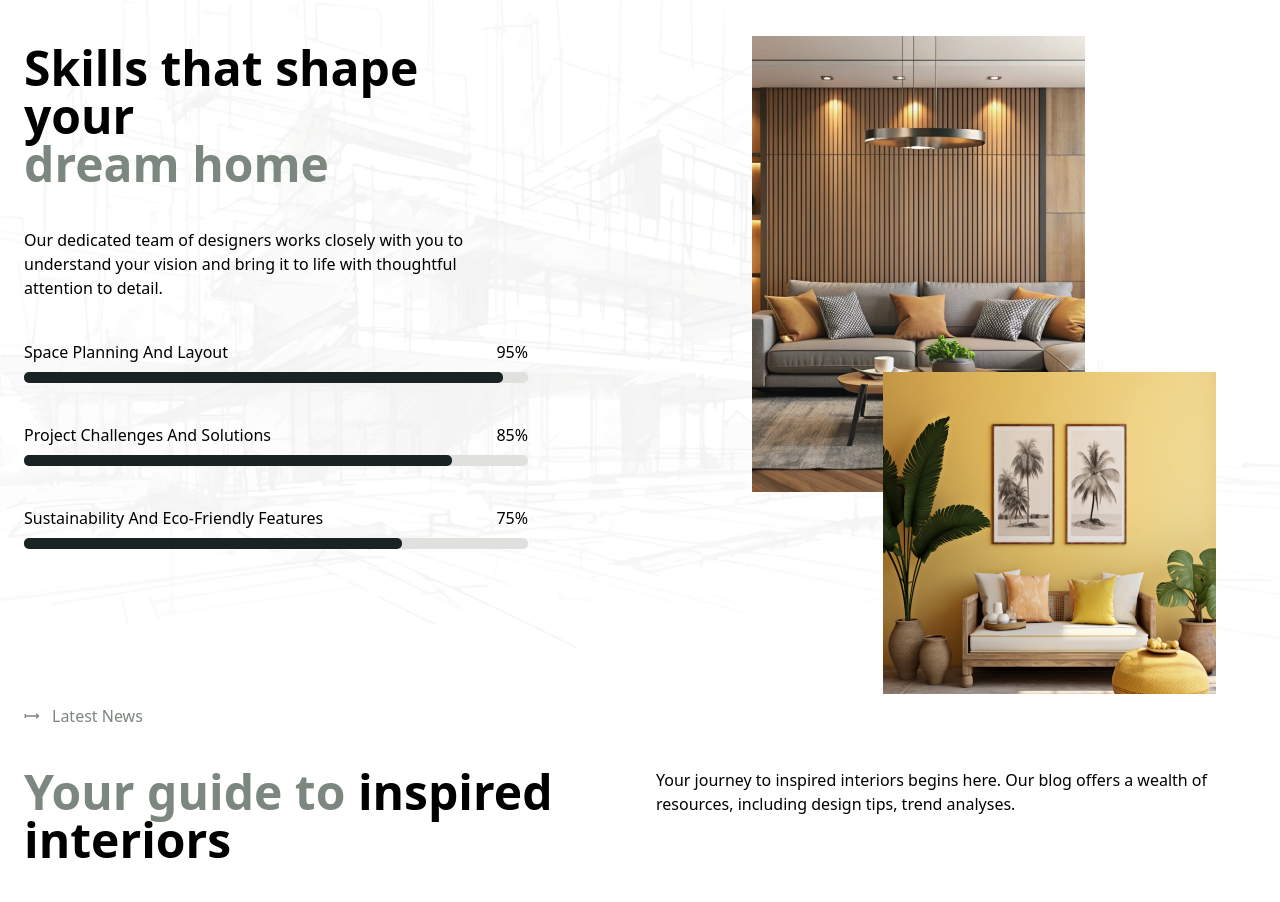
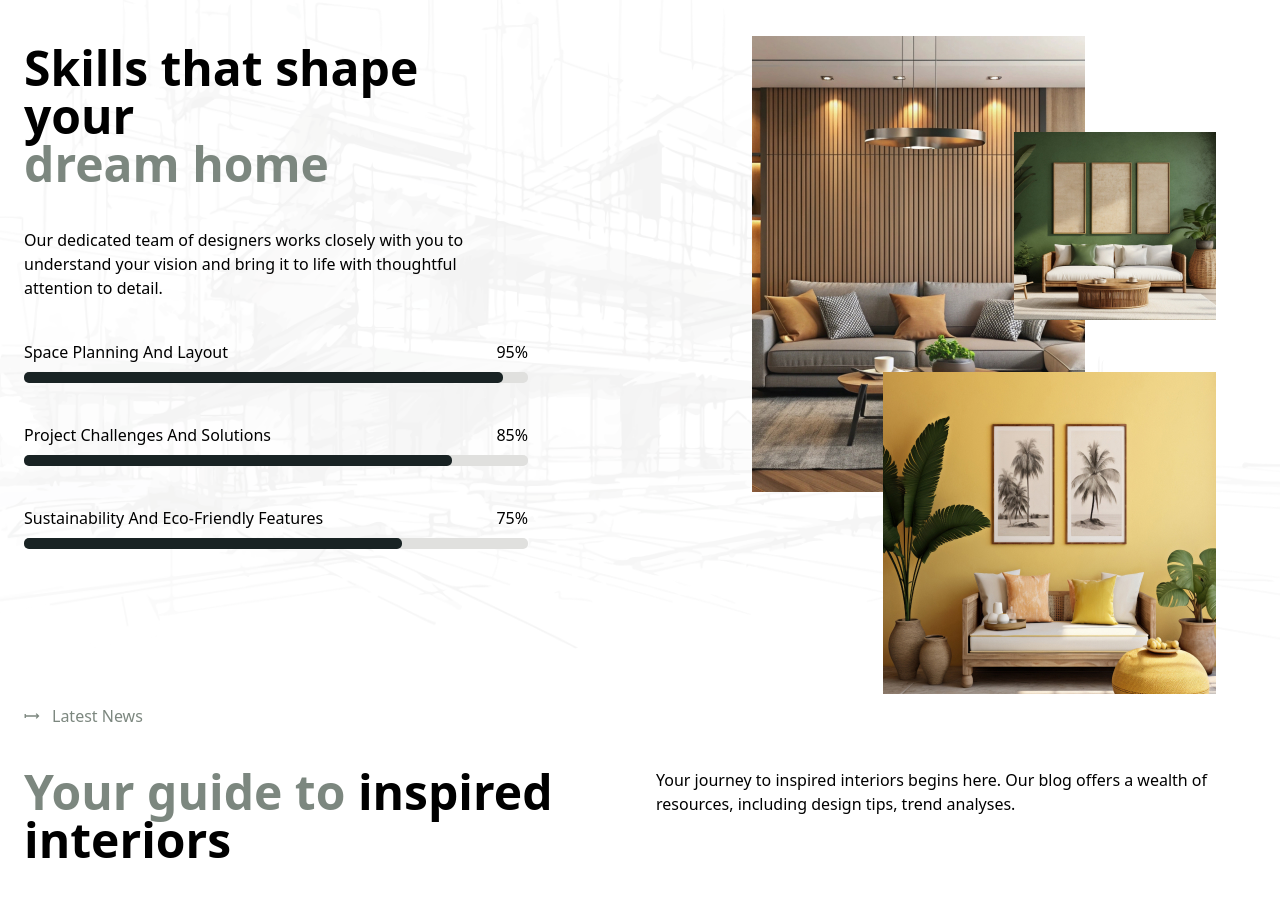
Before and after one commit to Coader-Sasmi/elite_work, a Next.js app: page / in a window 1280 px wide. Shown: the part 5605-6507 px from the top of the page. Built offline with nearby package versions, Linux system fonts and the light colour scheme.

Commit message:
Skills section image setting done

```diff
--- a/src/components/Skills.tsx
+++ b/src/components/Skills.tsx
@@ -57,13 +57,17 @@ export default function Skills() {
       </section>
       <section className="relative w-full ">
         <div className="flex md:flex-row flex-col gap-8">
-          <img src="./skill_1.jpg" alt="image" className="" />
-          <div className="md:absolute hidden lg:right-10 top-[4rem] ">
-            <img src="./skill_2.jpg" alt="image" className="" />
+          <img src="./skill_1.jpg" alt="image" className="w-auto h-auto" />
+          <div className="absolute hidden md:block lg:right-10 md:right-32 lg:top-[6rem] md:top-[0.1rem]">
+            <img src="./skill_2.jpg" alt="image" className="w-auto h-auto" />
           </div>
         </div>
-        <div className="md:absolute lg:right-10 top-2/3 md:w-auto mt-8">
-          <img src="./skill_3.jpg" alt="image" className="" />
+        <div className="md:absolute lg:right-10 md:right-32 lg:top-2/3 md:top-[15rem] mt-8 md:mt-0 lg:mt-8">
+          <img
+            src="./skill_3.jpg"
+            alt="image"
+            className="md:w-auto w-full h-auto"
+          />
         </div>
       </section>
     </aside>
```
